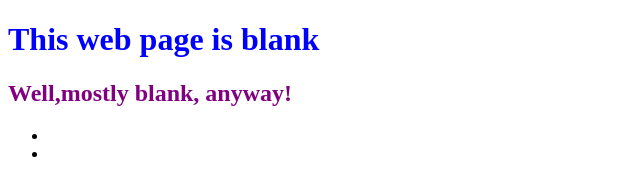
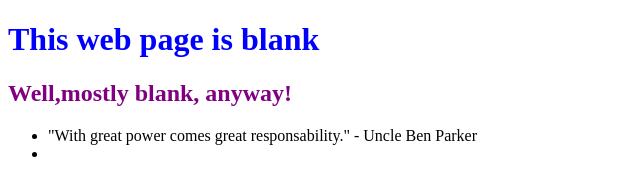
Before and after one commit to ManuelDiosRubio/0main_openSAP_repo, a plain HTML site: page index.html in a window 1280 px wide. Shown: the whole page, without its empty margins (0-640 px from the left). Drawn offline with Linux system fonts and the light colour scheme.

Commit message:
Added quote from Uncle Ben Parker

```diff
--- a/index.html
+++ b/index.html
@@ -9,7 +9,7 @@
 		<h2 style="color: Purple">Well,mostly blank, anyway!</h2>
 		<ul>
 			<li>
-
+				"With great power comes great responsability." - Uncle Ben Parker
 			</li>
 			<li>
 
```
